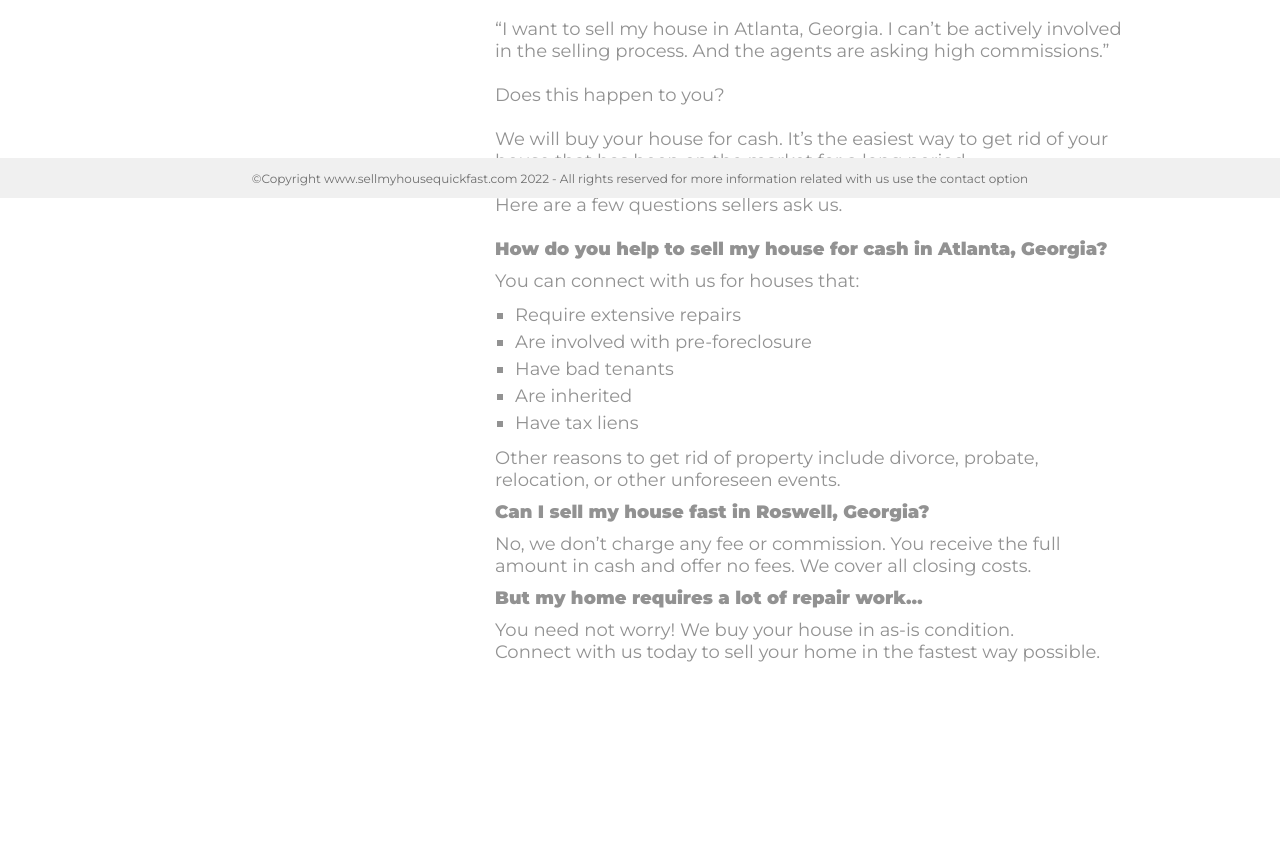
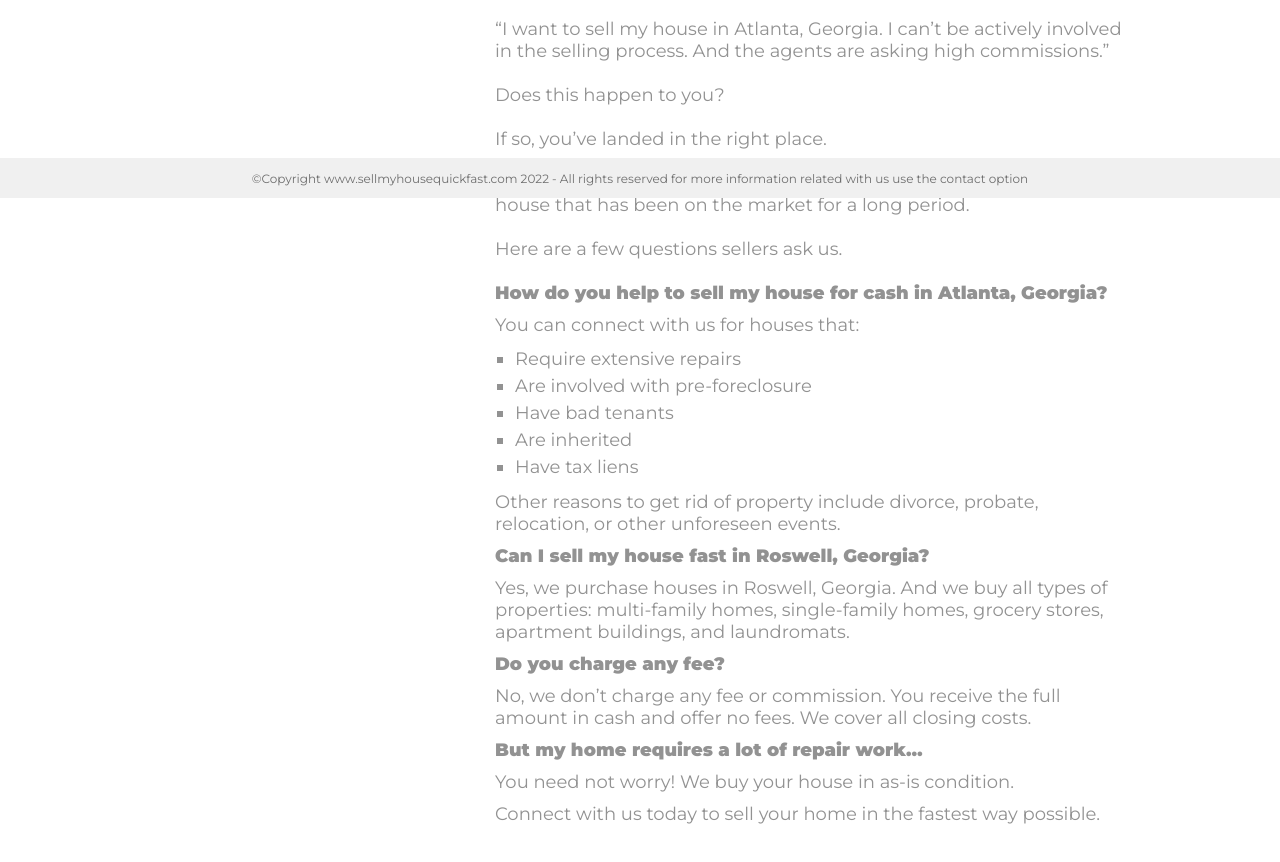
Before and after one commit to MarvinMorales/yoni-gh-pages, a React (Create React App) app: page /atlanta in a window 1280 px wide. Shown: the part 602-1464 px from the top of the page. Before the commit the page ends 1335 px from the top, so only its background shows below. Built offline with nearby package versions, Linux system fonts and the light colour scheme; a web font is replaced by a local one.

Commit message:
meta updated

```diff
--- a/src/pages/Atlanta.js
+++ b/src/pages/Atlanta.js
@@ -19,6 +19,7 @@ export const Atlanta = () => {
                    <div className="about-container-2 pd-top-20">
                      <p>“I want to sell my house in Atlanta, Georgia. I can’t be actively involved in the selling process. And the agents are asking high commissions.”</p><br/>
                     <p>Does this happen to you? </p><br/>
+                    <p>If so, you’ve landed in the right place. </p><br/>
                     <p>We will buy your house for cash. It’s the easiest way to get rid of your house that has been on the market for a long period.</p><br/>
                     <p>Here are a few questions sellers ask us. </p><br/>
                     <h4 className="pd-bottom-10">How do you help to sell my house for cash in Atlanta, Georgia? </h4>
@@ -33,10 +34,14 @@ export const Atlanta = () => {
                     <p className="pd-bottom-10">Other reasons to get rid of property include divorce, probate, relocation, or other unforeseen events.</p>
 
                     <h4 className="pd-bottom-10">Can I sell my house fast in Roswell, Georgia? </h4>
-                    <p className="pd-bottom-10">No, we don’t charge any fee or commission. You receive the full amount in cash and offer no fees. We cover all closing costs. </p>
+                    <p className="pd-bottom-10">Yes, we purchase houses in Roswell, Georgia. And we buy all types of properties: multi-family homes, single-family homes, grocery stores, apartment buildings, and laundromats.</p>
 
-                    <h4 className="pd-bottom-10">But my home requires a lot of repair work…</h4>
-                     <p className="pd-bottom-10">You need not worry! We buy your house in as-is condition. <br/> Connect with us today to sell your home in the fastest way possible.  </p>
+                    <h4 className="pd-bottom-10">Do you charge any fee?</h4>
+                     <p className="pd-bottom-10">No, we don’t charge any fee or commission. You receive the full amount in cash and offer no fees. We cover all closing costs. </p>
+
+                     <h4 className="pd-bottom-10">But my home requires a lot of repair work…</h4>
+                     <p className="pd-bottom-10">You need not worry! We buy your house in as-is condition. </p>
+                     <p className="pd-bottom-10">Connect with us today to sell your home in the fastest way possible.</p>
                    </div>
                 </article>
             </section>
```
